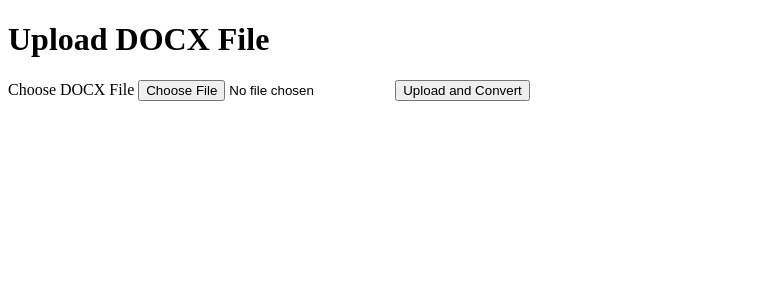
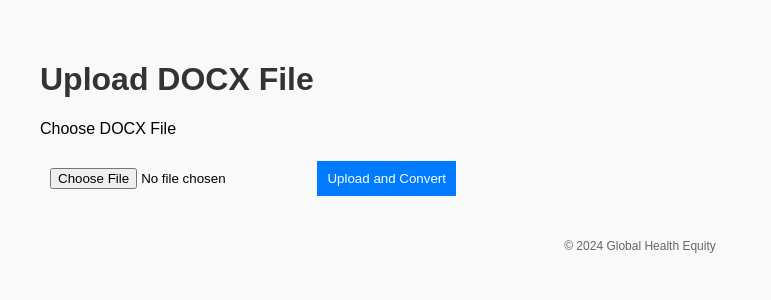
Before and after one commit to shivarajmishra/fileuploader, a Flask app: page / in a window 1280 px wide. Shown: the top 300 px of the page, without its empty margins (0-771 px from the left). Run offline with Flask 3, Linux system fonts and the light colour scheme.

Commit message:
changes to the directory

```diff
--- a/templates/index.html
+++ b/templates/index.html
@@ -4,13 +4,64 @@
     <meta charset="UTF-8">
     <meta name="viewport" content="width=device-width, initial-scale=1.0">
     <title>Upload DOCX for PDF Conversion</title>
+    <style>
+        body {
+            font-family: Arial, sans-serif;
+            margin: 20px;
+            padding: 20px;
+            background-color: #f9f9f9;
+        }
+        h1 {
+            color: #333;
+        }
+        form {
+            margin-top: 20px;
+        }
+        label {
+            display: block;
+            margin-bottom: 10px;
+        }
+        input, button {
+            padding: 10px;
+            margin-top: 10px;
+        }
+        button {
+            background-color: #007BFF;
+            color: #fff;
+            border: none;
+            cursor: pointer;
+        }
+        button:hover {
+            background-color: #0056b3;
+        }
+        footer {
+            margin-top: 40px;
+            text-align: center;
+            font-size: 12px;
+            color: #666;
+        }
+        #message {
+            margin-top: 20px;
+            color: #007BFF;
+        }
+    </style>
 </head>
 <body>
     <h1>Upload DOCX File</h1>
     <form action="/upload" method="POST" enctype="multipart/form-data">
         <label for="file">Choose DOCX File</label>
-        <input type="file" name="file" accept=".docx" required>
+        <input type="file" id="file" name="file" accept=".docx" required>
         <button type="submit">Upload and Convert</button>
     </form>
+    <div id="message"></div>
+    <footer>
+        <p>&copy; 2024 Global Health Equity</p>
+    </footer>
+    <script>
+        const form = document.querySelector('form');
+        form.onsubmit = () => {
+            document.getElementById('message').innerText = "Uploading... Please wait.";
+        };
+    </script>
 </body>
 </html>
```
